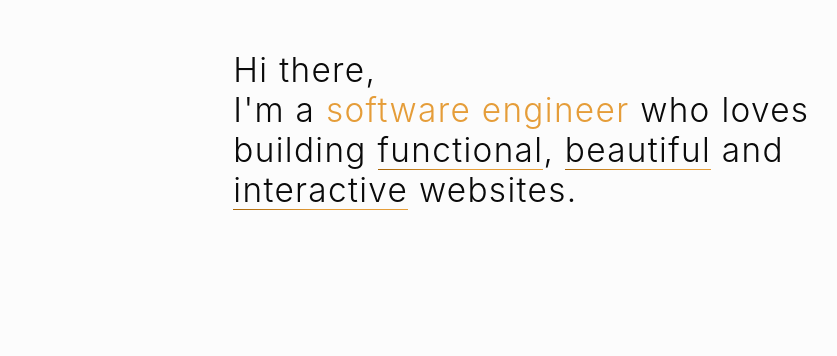
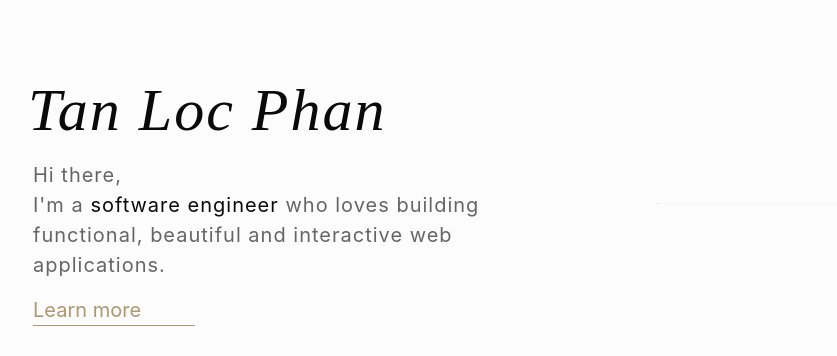
Before and after one commit to locphan2207/personal-web, a React (Create React App) app: page / in a window 1280 px wide. Shown: the top 356 px of the page, without its empty margins (95-932 px from the left). Built offline with nearby package versions, Linux system fonts and the light colour scheme; no server answers.

Commit message:
Intro initial

```diff
--- a/public/index.html
+++ b/public/index.html
@@ -20,11 +20,12 @@
     <meta name="theme-color" content="#130f0d" />
     <meta name="description" content="Tan Loc Phan" />
     <link
-      href="https://fonts.googleapis.com/css?family=IBM+Plex+Sans:200,300,400,600,700&display=swap"
+      href="https://fonts.googleapis.com/css?family=IBM+Plex+Sans:400;Playfair+Display:ital,wght@0,500;1,700&display=swap"
       rel="stylesheet"
     />
     <link rel="manifest" href="%PUBLIC_URL%/manifest.json" />
     <title>Tan Loc Phan</title>
+    <script src="https://unpkg.com/@lottiefiles/lottie-player@latest/dist/lottie-player.js"></script>
   </head>
   <body>
     <noscript>You need to enable JavaScript to run this app.</noscript>
--- a/src/components/version1/App.css
+++ b/src/components/version1/App.css
@@ -1,12 +1,13 @@
 @font-face {
   font-family: "Palatino";
-  src: local("Palatino"), url(./assets/palatino-linotype.ttf) format("truetype");
+  src: local("Palatino"),
+    url(../../assets/palatino-linotype.ttf) format("truetype");
 }
 
 @font-face {
   font-family: "Palatino Bold";
   src: local("Palatino Bold"),
-    url(./assets/palatino-linotype-bold.ttf) format("truetype");
+    url(../../assets/palatino-linotype-bold.ttf) format("truetype");
 }
 
 html {
@@ -14,6 +15,16 @@ html {
   cursor: none;
   font-family: Montserrat;
   color: #3e3d3d;
+  font-size: min(1px, calc(100vw / 1920));
+}
+@media only screen and (max-width: 480px) {
+  html {
+    font-size: calc(100vw / 480);
+  }
+}
+
+#root {
+  justify-content: center;
 }
 
 #loading-screen {
--- a/src/components/version2/App.css
+++ b/src/components/version2/App.css
@@ -2,6 +2,24 @@ html {
   background-color: #fcfcfc;
   font-family: IBM Plex Sans;
   color: #0a0a0a;
+  font-size: 0.5px;
+}
+@media only screen and (min-width: 480px) {
+  html {
+    overflow: visible;
+    font-size: 0.75px;
+  }
+}
+@media only screen and (min-width: 1024px) {
+  html {
+    overflow: visible;
+    font-size: 1px;
+  }
+}
+
+#root {
+  flex-direction: column;
+  padding: 0 10vw;
 }
 
 #loading-screen {
@@ -13,46 +31,56 @@ html {
 }
 
 #loading-screen .bar {
-  background: linear-gradient(120deg, #a76407 0%, #e59d39 50%, #e59d39 100%);
+  background: linear-gradient(120deg, #a76407 0%, #ad986f 50%, #ad986f 100%);
 }
 
-/*0a0a0a*/
 /* START */
-.greeting {
-  font-size: 50rem;
-  width: 50%;
-  line-height: 60rem;
-  font-weight: 300;
-  margin-top: 75rem;
-  margin-left: 25rem;
-  letter-spacing: 2rem;
-  transition: transform 0.3s ease-in-out;
-  text-align: left;
+.intro {
+  display: grid;
+  grid-template-areas:
+    "name-greet"
+    "lottie";
+  align-items: center;
+  margin-top: 10vh;
+  row-gap: 50rem;
+  column-gap: 20rem;
 }
-@media only screen and (max-width: 480px) {
-  .greeting {
-    margin-top: 130%;
-    margin-left: 0;
-    width: 100%;
+@media only screen and (min-width: 480px) {
+  .intro {
+    grid-template-areas: "name-greet lottie";
+    grid-template-columns: 1.5fr 1fr;
   }
 }
 
-.greeting .color-switch {
-  animation: changeColor 0.2s linear 0.5s forwards;
+.name-greet {
+  grid-area: name-greet;
 }
 
-.greeting .underline {
-  background-image: linear-gradient(
-    120deg,
-    #a76407 0%,
-    #e59d39 50%,
-    #e59d39 100%
-  );
-  background-repeat: no-repeat;
-  background-position: 0 100%;
-  background-size: 0% 2rem;
-  animation: underline 0.2s linear 0.5s forwards;
-  overflow: visible;
+.name {
+  font-family: Playfair Display;
+  font-size: 60rem;
+  letter-spacing: 2rem;
+  font-style: italic;
+  margin-left: -5rem;
+}
+
+.greeting {
+  font-size: 20rem;
+  width: 90%;
+  line-height: 30rem;
+  letter-spacing: 1rem;
+  margin-top: 20rem;
+  vertical-align: ce;
+  color: #00000099;
+}
+
+.greeting .color-switch {
+  color: #0a0a0a;
+}
+
+.lottie {
+  grid-area: lottie;
+  background-color: #f5f5f5;
 }
 
 /* Animations */
@@ -64,12 +92,3 @@ html {
     color: #e59d39;
   }
 }
-
-@keyframes underline {
-  from {
-    background-size: 0% 2rem;
-  }
-  to {
-    background-size: 100% 2rem;
-  }
-}
--- a/src/components/version2/App.js
+++ b/src/components/version2/App.js
@@ -1,16 +1,30 @@
 import React from "react"
 import "./App.css"
+import Link from "./Link"
 
 function App() {
   return (
-    <p className="greeting">
-      Hi there,
-      <br />
-      I'm a <span className="color-switch">software engineer</span> who loves
-      building <span className="underline">functional</span>,{" "}
-      <span className="underline">beautiful</span> and{" "}
-      <span className="underline">interactive</span> websites.
-    </p>
+    <div className="intro">
+      <div className="name-greet">
+        <h1 className="name">Tan Loc Phan</h1>
+        <p className="greeting">
+          Hi there,
+          <br />
+          I'm a <span className="color-switch">software engineer</span> who
+          loves building functional, beautiful and interactive web applications.
+        </p>
+        <Link text="Learn more" />
+      </div>
+      <div className="lottie">
+        <lottie-player
+          src="https://assets6.lottiefiles.com/packages/lf20_FvCZg7.json"
+          background="transparent"
+          speed="1"
+          loop
+          autoplay
+        ></lottie-player>
+      </div>
+    </div>
   )
 }
 
--- /dev/null
+++ b/src/components/version2/Link.css
@@ -0,0 +1,39 @@
+.link-container {
+  overflow: visible;
+  width: fit-content;
+}
+
+.link-text {
+  color: #ad986f;
+  font-size: 20rem;
+  margin-top: 20rem;
+}
+
+.link-text:hover {
+  color: #0a0a0a;
+  cursor: pointer;
+}
+
+.underline {
+  background-color: #ad986f;
+  height: 1rem;
+  transition: all 0.5s ease-in-out;
+  width: 150%;
+  animation: 0.5s line 0.5s ease-in-out backwards;
+  overflow: visible;
+  margin-top: 5rem;
+}
+
+.link-text:hover ~ .underline {
+  width: 100%;
+  background-color: #0a0a0a;
+}
+
+@keyframes line {
+  from {
+    width: 30%;
+  }
+  to {
+    width: 150%;
+  }
+}
--- /dev/null
+++ b/src/components/version2/Link.js
@@ -0,0 +1,14 @@
+import React from "react"
+import "./Link.css"
+
+function Link({ text }) {
+  return (
+    <div className="link-container">
+      <p className="link-text">{text}</p>
+      {/* <p>Connect</p> */}
+      <div className="underline"></div>
+    </div>
+  )
+}
+
+export default Link
--- a/src/index.css
+++ b/src/index.css
@@ -133,13 +133,10 @@ table {
 html {
   overflow: hidden; /* avoid bouncing scroll in mac*/
   height: 100%;
-  font-size: min(1px, calc(100vw / 1920));
 }
-
 @media only screen and (max-width: 480px) {
   html {
     overflow: visible;
-    font-size: calc(100vw / 480);
   }
 }
 
@@ -165,7 +162,6 @@ a {
 #root {
   height: 100%;
   display: flex;
-  justify-content: center;
 }
 
 #loading-screen {
@@ -178,11 +174,13 @@ a {
   align-items: center;
   justify-content: center;
   z-index: 100;
+  opacity: 1;
+  transition: opacity 0.2s linear;
 }
 
 #loading-screen .bar-container {
   width: 30%;
-  height: 4rem;
+  height: 2rem;
   background-color: #a8a5a3;
   position: relative;
   overflow: hidden;
--- a/src/index.js
+++ b/src/index.js
@@ -5,10 +5,13 @@ import "./index.css"
 import App from "./components/version2/App"
 import * as serviceWorker from "./serviceWorker"
 
+const showLoadingTime = 1000
 setTimeout(() => {
-  document.getElementById("loading-screen").style.display = "none"
+  const loadingScreen = document.getElementById("loading-screen")
+  loadingScreen.style.opacity = "0"
+  loadingScreen.style.zIndex = "-100"
   ReactDOM.render(<App />, document.getElementById("root"))
-}, 1500)
+}, showLoadingTime)
 
 // If you want your app to work offline and load faster, you can change
 // unregister() to register() below. Note this comes with some pitfalls.
```
